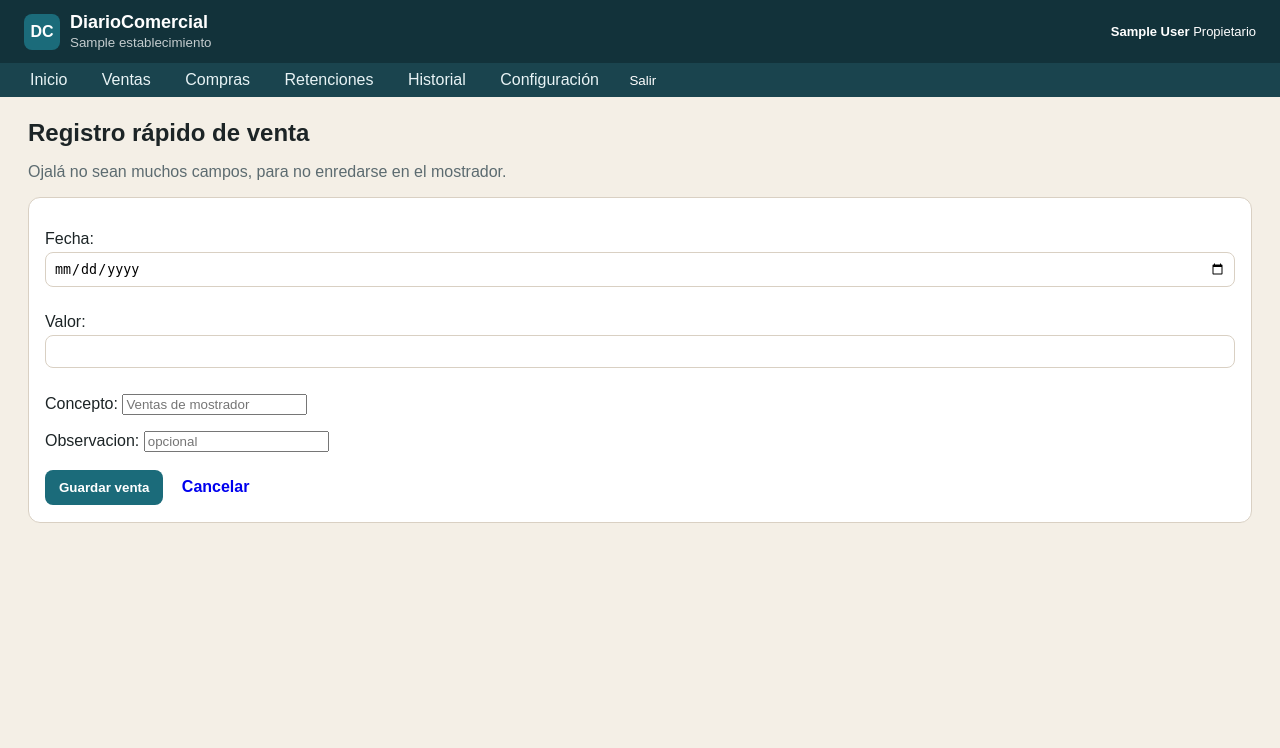
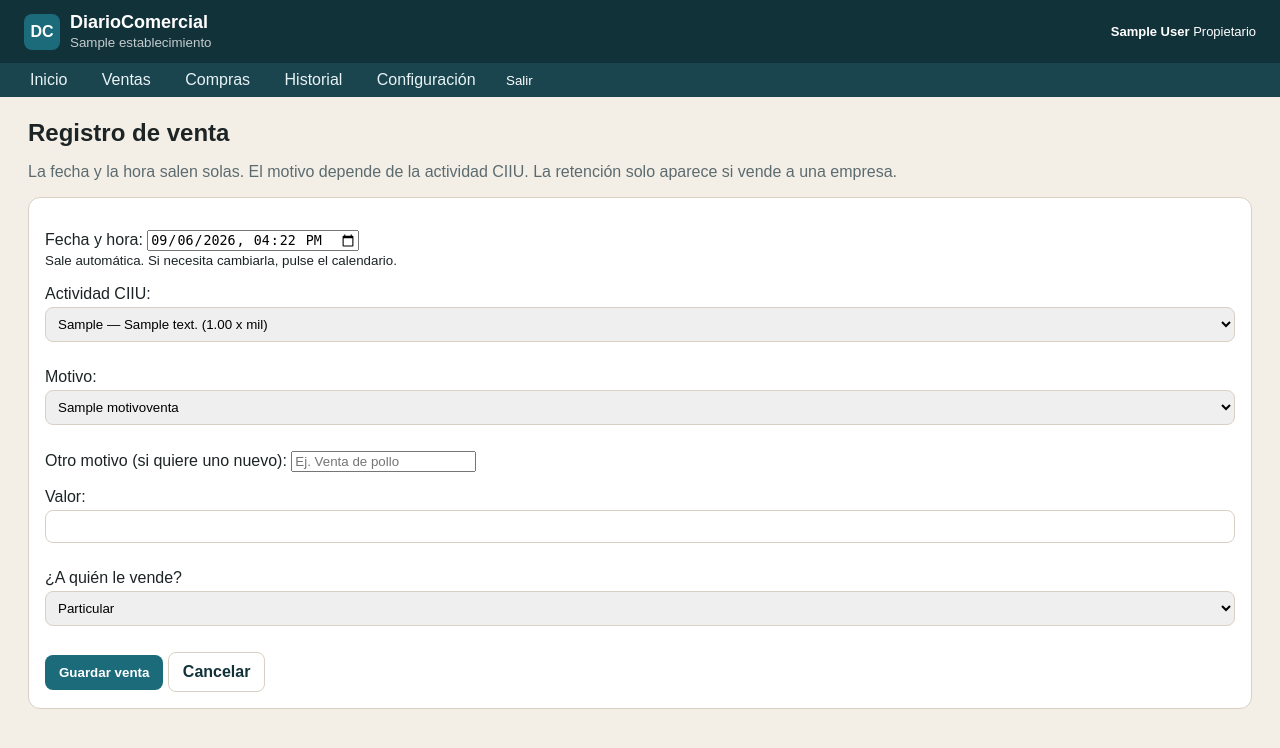
Before and after one commit to AlbertoMillanC/diariocomercial, a Django app: page /ventas/nueva/ in a window 1280 px wide. Shown: the top 748 px of the page. Run offline with Django 5.2, Linux system fonts and the light colour scheme; a user stored in the database is signed in; tables that the repository leaves empty hold one stand-in row (values such as "Sample post").

Commit message:
ventas por ciiu, ica x mil, fecha-hora automatica y retencion solo a empresas

```diff
--- a/registro/forms.py
+++ b/registro/forms.py
@@ -1,16 +1,74 @@
 from django import forms
-from .models import Compra, Retencion, Venta
+from django.utils import timezone
+
+from .models import ActividadCIIU, Compra, MotivoVenta, Retencion, Venta
 
 
 class VentaForm(forms.ModelForm):
+    nuevo_motivo = forms.CharField(
+        required=False,
+        label="Otro motivo (si quiere uno nuevo)",
+        widget=forms.TextInput(attrs={"placeholder": "Ej. Venta de pollo"}),
+    )
+    tercero = forms.CharField(
+        required=False,
+        label="Nombre de la empresa",
+        widget=forms.TextInput(attrs={"placeholder": "Solo si vende a empresa"}),
+    )
+    retencion_valor = forms.DecimalField(
+        required=False,
+        min_value=0,
+        label="Valor retenido",
+        help_text="Solo si la venta es a una empresa y le retuvieron.",
+    )
+    retencion_tipo = forms.ChoiceField(
+        required=False,
+        choices=Retencion.TIPOS,
+        label="Tipo de retención",
+    )
+
     class Meta:
         model = Venta
-        fields = ["fecha", "valor", "concepto", "observacion"]
+        fields = ["fecha_hora", "actividad", "motivo", "valor", "tipo_cliente"]
         widgets = {
-            "fecha": forms.DateInput(attrs={"type": "date"}),
-            "concepto": forms.TextInput(attrs={"placeholder": "Ventas de mostrador"}),
-            "observacion": forms.TextInput(attrs={"placeholder": "opcional"}),
+            "fecha_hora": forms.DateTimeInput(
+                attrs={"type": "datetime-local"},
+                format="%Y-%m-%dT%H:%M",
+            ),
+            "valor": forms.NumberInput(attrs={"min": "1", "step": "1"}),
         }
+
+    def __init__(self, *args, establecimiento=None, **kwargs):
+        super().__init__(*args, **kwargs)
+        self.establecimiento = establecimiento
+        self.fields["fecha_hora"].input_formats = ["%Y-%m-%dT%H:%M", "%Y-%m-%d %H:%M:%S"]
+        if not self.instance.pk:
+            self.initial.setdefault("fecha_hora", timezone.localtime().strftime("%Y-%m-%dT%H:%M"))
+        elif self.instance.fecha_hora:
+            self.initial["fecha_hora"] = timezone.localtime(self.instance.fecha_hora).strftime(
+                "%Y-%m-%dT%H:%M"
+            )
+        if establecimiento:
+            acts = ActividadCIIU.objects.filter(establecimiento=establecimiento)
+            self.fields["actividad"].queryset = acts
+            self.fields["motivo"].queryset = MotivoVenta.objects.filter(establecimiento=establecimiento)
+            if acts.count() == 1 and not self.initial.get("actividad"):
+                act = acts.first()
+                self.initial["actividad"] = act.pk
+                pred = MotivoVenta.objects.filter(actividad=act, es_predeterminado=True).first()
+                if pred:
+                    self.initial["motivo"] = pred.pk
+        self.fields["motivo"].required = False
+        self.fields["actividad"].label = "Actividad CIIU"
+        self.fields["tipo_cliente"].label = "¿A quién le vende?"
+        self.fields["fecha_hora"].label = "Fecha y hora"
+        self.fields["fecha_hora"].help_text = "Sale automática. Si necesita cambiarla, pulse el calendario."
+
+    def clean_fecha_hora(self):
+        dt = self.cleaned_data["fecha_hora"]
+        if timezone.is_naive(dt):
+            dt = timezone.make_aware(dt, timezone.get_current_timezone())
+        return dt
 
 
 class CompraForm(forms.ModelForm):
@@ -29,3 +87,30 @@ class RetencionForm(forms.ModelForm):
         widgets = {
             "fecha": forms.DateInput(attrs={"type": "date"}),
         }
+
+
+class ActividadCIIUForm(forms.ModelForm):
+    class Meta:
+        model = ActividadCIIU
+        fields = ["codigo", "descripcion", "tarifa_x_mil"]
+        widgets = {
+            "codigo": forms.TextInput(attrs={"placeholder": "4711"}),
+            "descripcion": forms.TextInput(attrs={"placeholder": "Comercio al por menor de alimentos"}),
+            "tarifa_x_mil": forms.NumberInput(attrs={"step": "0.01", "placeholder": "6"}),
+        }
+        labels = {
+            "codigo": "Código CIIU",
+            "descripcion": "Descripción",
+            "tarifa_x_mil": "Tarifa ICA (x mil)",
+        }
+
+
+class MotivoVentaForm(forms.ModelForm):
+    class Meta:
+        model = MotivoVenta
+        fields = ["actividad", "nombre", "es_predeterminado"]
+        labels = {
+            "actividad": "Actividad CIIU",
+            "nombre": "Motivo de venta",
+            "es_predeterminado": "Usar este motivo por defecto",
+        }
--- a/registro/views.py
+++ b/registro/views.py
@@ -8,8 +8,22 @@ from django.http import Http404
 from django.shortcuts import get_object_or_404, redirect, render
 from django.utils.dateparse import parse_date
 
-from .forms import CompraForm, RetencionForm, VentaForm
-from .models import Auditoria, Compra, EnvioReporte, Establecimiento, Retencion, Venta
+from .forms import (
+    ActividadCIIUForm,
+    CompraForm,
+    MotivoVentaForm,
+    RetencionForm,
+    VentaForm,
+)
+from .models import (
+    ActividadCIIU,
+    Auditoria,
+    Compra,
+    EnvioReporte,
+    MotivoVenta,
+    Retencion,
+    Venta,
+)
 
 
 def _perfil(user):
@@ -32,29 +46,53 @@ def _totales(establecimiento, desde, hasta):
         establecimiento=establecimiento, estado="vigente", fecha__range=(desde, hasta)
     )
     ingresos = sum((v.valor for v in ventas), Decimal("0"))
+    ica = sum((v.ica_estimado for v in ventas), Decimal("0"))
     egresos = sum((c.valor for c in compras), Decimal("0"))
     retenciones = sum((r.valor for r in rets), Decimal("0"))
-    return ingresos, egresos, retenciones, ingresos - egresos
+    return ingresos, egresos, retenciones, ica, ingresos - egresos
+
+
+def _ica_por_ciiu(establecimiento, desde, hasta):
+    filas = []
+    for act in ActividadCIIU.objects.filter(establecimiento=establecimiento):
+        ventas = Venta.objects.filter(
+            establecimiento=establecimiento,
+            actividad=act,
+            estado="vigente",
+            fecha__range=(desde, hasta),
+        )
+        bruto = sum((v.valor for v in ventas), Decimal("0"))
+        ica = sum((v.ica_estimado for v in ventas), Decimal("0"))
+        filas.append({"actividad": act, "bruto": bruto, "ica": ica})
+    return filas
 
 
 @login_required
 def inicio(request):
     perfil = _perfil(request.user)
     desde, hasta = _rango_mes()
-    ingresos = egresos = retenciones = neto = Decimal("0")
+    ingresos = egresos = retenciones = ica = neto = Decimal("0")
     movimientos = []
+    por_ciiu = []
     if perfil:
         est = perfil.establecimiento
-        ingresos, egresos, retenciones, neto = _totales(est, desde, hasta)
-        for v in Venta.objects.filter(establecimiento=est).order_by("-fecha", "-id")[:8]:
+        ingresos, egresos, retenciones, ica, neto = _totales(est, desde, hasta)
+        por_ciiu = _ica_por_ciiu(est, desde, hasta)
+        for v in Venta.objects.filter(establecimiento=est).order_by("-fecha_hora", "-id")[:8]:
             movimientos.append(
-                {"fecha": v.fecha, "tipo": "Venta", "clase": "", "detalle": v.concepto, "valor": v.valor}
+                {
+                    "fecha": v.fecha_hora,
+                    "tipo": "Venta",
+                    "clase": "",
+                    "detalle": v.concepto or (v.motivo.nombre if v.motivo else ""),
+                    "valor": v.valor,
+                }
             )
         for c in Compra.objects.filter(establecimiento=est).order_by("-fecha", "-id")[:4]:
             movimientos.append(
                 {"fecha": c.fecha, "tipo": "Compra", "clase": "compra", "detalle": c.proveedor, "valor": c.valor}
             )
-        movimientos.sort(key=lambda x: x["fecha"], reverse=True)
+        movimientos.sort(key=lambda x: str(x["fecha"]), reverse=True)
         movimientos = movimientos[:8]
     return render(
         request,
@@ -65,10 +103,26 @@ def inicio(request):
             "ingresos": ingresos,
             "egresos": egresos,
             "retenciones": retenciones,
+            "ica": ica,
             "neto": neto,
             "movimientos": movimientos,
+            "por_ciiu": por_ciiu,
         },
     )
+
+
+def _motivos_data(establecimiento):
+    data = []
+    for m in MotivoVenta.objects.filter(establecimiento=establecimiento):
+        data.append(
+            {
+                "id": m.id,
+                "nombre": m.nombre,
+                "actividad": m.actividad_id,
+                "predeterminado": m.es_predeterminado,
+            }
+        )
+    return data
 
 
 @login_required
@@ -77,19 +131,54 @@ def venta_nueva(request):
     if not perfil:
         messages.error(request, "El usuario no tiene establecimiento asignado.")
         return redirect("inicio")
-    form = VentaForm(request.POST or None, initial={"fecha": date.today()})
+    est = perfil.establecimiento
+    if not ActividadCIIU.objects.filter(establecimiento=est).exists():
+        messages.error(request, "Primero registre las actividades CIIU en Configuración.")
+        return redirect("configuracion")
+    form = VentaForm(request.POST or None, establecimiento=est)
     if request.method == "POST" and form.is_valid():
         venta = form.save(commit=False)
-        venta.establecimiento = perfil.establecimiento
+        venta.establecimiento = est
         venta.usuario = request.user
         venta.estado = "vigente"
+        nuevo = form.cleaned_data.get("nuevo_motivo", "").strip()
+        if nuevo:
+            motivo, _ = MotivoVenta.objects.get_or_create(
+                establecimiento=est,
+                actividad=venta.actividad,
+                nombre=nuevo,
+                defaults={"es_predeterminado": False},
+            )
+            venta.motivo = motivo
+        if not venta.motivo and venta.actividad:
+            pred = MotivoVenta.objects.filter(
+                actividad=venta.actividad, es_predeterminado=True
+            ).first()
+            venta.motivo = pred
         if venta.valor <= 0:
             messages.error(request, "El valor tiene que ser mayor a cero.")
         else:
             venta.save()
+            if venta.tipo_cliente == "empresa":
+                ret_val = form.cleaned_data.get("retencion_valor") or Decimal("0")
+                if ret_val > 0:
+                    Retencion.objects.create(
+                        establecimiento=est,
+                        usuario=request.user,
+                        venta=venta,
+                        fecha=venta.fecha,
+                        tipo=form.cleaned_data.get("retencion_tipo") or "ica",
+                        valor=ret_val,
+                        tercero=form.cleaned_data.get("tercero") or "",
+                        estado="vigente",
+                    )
             messages.success(request, "Venta guardada.")
             return redirect("inicio")
-    return render(request, "venta_form.html", {"form": form})
+    return render(
+        request,
+        "venta_form.html",
+        {"form": form, "motivos_data": _motivos_data(est)},
+    )
 
 
 def _guardar_movimiento(request, form_class, plantilla, mensaje):
@@ -119,7 +208,11 @@ def compra_nueva(request):
 
 @login_required
 def retencion_nueva(request):
-    return _guardar_movimiento(request, RetencionForm, "retencion_form.html", "Retención guardada.")
+    messages.info(
+        request,
+        "Las retenciones solo aplican cuando la venta es a una empresa. Regístrelas en la venta, eligiendo «Empresa».",
+    )
+    return redirect("venta_nueva")
 
 
 def _modelo(tipo):
@@ -143,16 +236,37 @@ def historial(request):
     tipo = request.GET.get("tipo") or "todos"
     filas = []
     if tipo in ("todos", "venta"):
-        for v in Venta.objects.filter(establecimiento=est, fecha__range=(desde, hasta)).order_by("-fecha"):
-            filas.append({"obj": v, "tipo": "Venta", "clase": "", "detalle": v.concepto, "key": "venta"})
+        for v in Venta.objects.filter(establecimiento=est, fecha__range=(desde, hasta)).order_by("-fecha_hora"):
+            ciiu = v.actividad.codigo if v.actividad else ""
+            filas.append(
+                {
+                    "obj": v,
+                    "tipo": "Venta",
+                    "clase": "",
+                    "detalle": f"{v.concepto} {ciiu} {v.get_tipo_cliente_display()}".strip(),
+                    "key": "venta",
+                    "cuando": v.fecha_hora,
+                }
+            )
     if tipo in ("todos", "compra"):
         for c in Compra.objects.filter(establecimiento=est, fecha__range=(desde, hasta)).order_by("-fecha"):
-            filas.append({"obj": c, "tipo": "Compra", "clase": "compra", "detalle": c.proveedor, "key": "compra"})
+            filas.append(
+                {"obj": c, "tipo": "Compra", "clase": "compra", "detalle": c.proveedor, "key": "compra", "cuando": c.fecha}
+            )
     if tipo in ("todos", "retencion"):
         for r in Retencion.objects.filter(establecimiento=est, fecha__range=(desde, hasta)).order_by("-fecha"):
-            filas.append({"obj": r, "tipo": "Retención", "clase": "ret", "detalle": r.tercero or r.get_tipo_display(), "key": "retencion"})
-    filas.sort(key=lambda x: x["obj"].fecha, reverse=True)
-    ingresos, egresos, retenciones, neto = _totales(est, desde, hasta)
+            filas.append(
+                {
+                    "obj": r,
+                    "tipo": "Retención (empresa)",
+                    "clase": "ret",
+                    "detalle": r.tercero or r.get_tipo_display(),
+                    "key": "retencion",
+                    "cuando": r.fecha,
+                }
+            )
+    filas.sort(key=lambda x: str(x["cuando"]), reverse=True)
+    ingresos, egresos, retenciones, ica, neto = _totales(est, desde, hasta)
     return render(
         request,
         "historial.html",
@@ -164,6 +278,7 @@ def historial(request):
             "ingresos": ingresos,
             "egresos": egresos,
             "retenciones": retenciones,
+            "ica": ica,
             "puede_editar": perfil.es_propietario(),
         },
     )
@@ -189,11 +304,15 @@ def editar_movimiento(request, tipo, pk):
         return redirect("historial")
     Modelo, Formulario = _modelo(tipo)
     obj = get_object_or_404(Modelo, pk=pk, establecimiento=perfil.establecimiento)
-    antes = f"{obj.fecha}|{obj.valor}"
-    form = Formulario(request.POST or None, instance=obj)
+    antes = f"{getattr(obj, 'fecha', '')}|{obj.valor}"
+    kwargs = {"instance": obj}
+    if tipo == "venta":
+        form = Formulario(request.POST or None, establecimiento=perfil.establecimiento, **kwargs)
+    else:
+        form = Formulario(request.POST or None, **kwargs)
     if request.method == "POST" and form.is_valid():
         guardado = form.save()
-        _audit(request.user, tipo, guardado, "editar", antes, f"{guardado.fecha}|{guardado.valor}")
+        _audit(request.user, tipo, guardado, "editar", antes, f"{getattr(guardado, 'fecha', '')}|{guardado.valor}")
         messages.success(request, "Registro actualizado.")
         return redirect("historial")
     return render(request, "editar_form.html", {"form": form, "tipo": tipo})
@@ -221,16 +340,53 @@ def anular_movimiento(request, tipo, pk):
 def configuracion(request):
     perfil = _perfil(request.user)
     if not perfil or not perfil.es_propietario():
-        messages.error(request, "Solo el propietario configura el correo.")
+        messages.error(request, "Solo el propietario configura el negocio.")
         return redirect("inicio")
     est = perfil.establecimiento
+    form_ciiu = ActividadCIIUForm(prefix="ciiu")
+    form_motivo = MotivoVentaForm(prefix="motivo")
+    form_motivo.fields["actividad"].queryset = ActividadCIIU.objects.filter(establecimiento=est)
+
     if request.method == "POST":
-        correo = request.POST.get("correo_reportes", "").strip()
-        est.correo_reportes = correo
-        est.save()
-        messages.success(request, "Correo del contador actualizado.")
+        accion = request.POST.get("accion")
+        if accion == "correo":
+            est.correo_reportes = request.POST.get("correo_reportes", "").strip()
+            est.save()
+            messages.success(request, "Correo del contador actualizado.")
+        elif accion == "ciiu":
+            form_ciiu = ActividadCIIUForm(request.POST, prefix="ciiu")
+            if form_ciiu.is_valid():
+                act = form_ciiu.save(commit=False)
+                act.establecimiento = est
+                act.save()
+                messages.success(request, f"Actividad CIIU {act.codigo} registrada.")
+                return redirect("configuracion")
+        elif accion == "motivo":
+            form_motivo = MotivoVentaForm(request.POST, prefix="motivo")
+            form_motivo.fields["actividad"].queryset = ActividadCIIU.objects.filter(establecimiento=est)
+            if form_motivo.is_valid():
+                mot = form_motivo.save(commit=False)
+                mot.establecimiento = est
+                mot.save()
+                if mot.es_predeterminado:
+                    MotivoVenta.objects.filter(actividad=mot.actividad).exclude(pk=mot.pk).update(
+                        es_predeterminado=False
+                    )
+                messages.success(request, "Motivo de venta guardado.")
+                return redirect("configuracion")
         return redirect("configuracion")
-    return render(request, "configuracion.html", {"establecimiento": est})
+
+    return render(
+        request,
+        "configuracion.html",
+        {
+            "establecimiento": est,
+            "actividades": ActividadCIIU.objects.filter(establecimiento=est),
+            "motivos": MotivoVenta.objects.filter(establecimiento=est),
+            "form_ciiu": form_ciiu,
+            "form_motivo": form_motivo,
+        },
+    )
 
 
 @login_required
@@ -241,24 +397,31 @@ def enviar_reporte(request):
         return redirect("inicio")
     est = perfil.establecimiento
     desde, hasta = _rango_mes()
-    ingresos, egresos, retenciones, neto = _totales(est, desde, hasta)
+    ingresos, egresos, retenciones, ica, neto = _totales(est, desde, hasta)
+    por_ciiu = _ica_por_ciiu(est, desde, hasta)
     if request.method == "POST":
         destino = est.correo_reportes
         if not destino:
             messages.error(request, "Primero configure el correo en Configuración.")
             return redirect("configuracion")
-        cuerpo = (
-            f"Consolidado {est.nombre}\n"
-            f"Periodo: {desde} a {hasta}\n"
-            f"Ingresos: {ingresos}\n"
-            f"Compras: {egresos}\n"
-            f"Retenciones: {retenciones}\n"
-            f"Base neta estimada: {neto}\n"
-        )
+        lineas = [
+            f"Consolidado {est.nombre}",
+            f"Periodo: {desde} a {hasta}",
+            f"Ingresos: {ingresos}",
+            f"ICA estimado: {ica}",
+            f"Compras: {egresos}",
+            f"Retenciones (solo ventas a empresa): {retenciones}",
+            "",
+            "Por actividad CIIU:",
+        ]
+        for f in por_ciiu:
+            lineas.append(
+                f"- {f['actividad'].codigo} {f['actividad'].tarifa_x_mil} x mil | ventas {f['bruto']} | ICA {f['ica']}"
+            )
         try:
             send_mail(
                 f"Consolidado {est.nombre} {desde} - {hasta}",
-                cuerpo,
+                "\n".join(lineas),
                 None,
                 [destino],
             )
@@ -288,6 +451,8 @@ def enviar_reporte(request):
             "ingresos": ingresos,
             "egresos": egresos,
             "retenciones": retenciones,
+            "ica": ica,
             "neto": neto,
+            "por_ciiu": por_ciiu,
         },
     )
--- a/templates/base.html
+++ b/templates/base.html
@@ -26,7 +26,6 @@
     <a href="{% url 'inicio' %}">Inicio</a>
     <a href="{% url 'venta_nueva' %}">Ventas</a>
     <a href="{% url 'compra_nueva' %}">Compras</a>
-    <a href="{% url 'retencion_nueva' %}">Retenciones</a>
     <a href="{% url 'historial' %}">Historial</a>
     {% if user.perfil.es_propietario %}
     <a href="{% url 'configuracion' %}">Configuración</a>
--- a/templates/historial.html
+++ b/templates/historial.html
@@ -18,8 +18,9 @@
 </form>
 <div class="cards">
   <div class="card"><span>Ventas</span><strong>$ {{ ingresos|floatformat:0 }}</strong></div>
+  <div class="card"><span>ICA estimado</span><strong>$ {{ ica|floatformat:0 }}</strong></div>
   <div class="card"><span>Compras</span><strong>$ {{ egresos|floatformat:0 }}</strong></div>
-  <div class="card"><span>Retenciones</span><strong>$ {{ retenciones|floatformat:0 }}</strong></div>
+  <div class="card"><span>Retenciones (empresas)</span><strong>$ {{ retenciones|floatformat:0 }}</strong></div>
 </div>
 <div class="panel">
   <table>
--- a/templates/venta_form.html
+++ b/templates/venta_form.html
@@ -1,14 +1,60 @@
 {% extends "base.html" %}
 {% block title %}Nueva venta{% endblock %}
 {% block content %}
-<h2>Registro rápido de venta</h2>
-<p class="lead">Ojalá no sean muchos campos, para no enredarse en el mostrador.</p>
+<h2>Registro de venta</h2>
+<p class="lead">La fecha y la hora salen solas. El motivo depende de la actividad CIIU. La retención solo aparece si vende a una empresa.</p>
 <div class="panel">
-  <form method="post">
+  <form method="post" id="form-venta">
     {% csrf_token %}
-    {{ form.as_p }}
+    {{ form.non_field_errors }}
+    <p>{{ form.fecha_hora.label_tag }} {{ form.fecha_hora }}<br><small>{{ form.fecha_hora.help_text }}</small></p>
+    <p>{{ form.actividad.label_tag }} {{ form.actividad }}</p>
+    <p>{{ form.motivo.label_tag }} {{ form.motivo }}</p>
+    <p>{{ form.nuevo_motivo.label_tag }} {{ form.nuevo_motivo }}</p>
+    <p>{{ form.valor.label_tag }} {{ form.valor }}</p>
+    <p>{{ form.tipo_cliente.label_tag }} {{ form.tipo_cliente }}</p>
+    <div id="bloque-empresa" style="display:none; background:#f8eadc; padding:12px; border-radius:8px;">
+      <p><b>Venta a empresa</b> — aquí sí puede registrar retención.</p>
+      <p>{{ form.tercero.label_tag }} {{ form.tercero }}</p>
+      <p>{{ form.retencion_tipo.label_tag }} {{ form.retencion_tipo }}</p>
+      <p>{{ form.retencion_valor.label_tag }} {{ form.retencion_valor }}</p>
+    </div>
+    <p></p>
     <button class="btn btn-primary" type="submit">Guardar venta</button>
-    <a class="btn" href="{% url 'inicio' %}">Cancelar</a>
+    <a class="btn btn-ghost" href="{% url 'inicio' %}">Cancelar</a>
   </form>
 </div>
+{{ motivos_data|json_script:"motivos-data" }}
+<script>
+const motivos = JSON.parse(document.getElementById("motivos-data").textContent);
+const selAct = document.getElementById("id_actividad");
+const selMot = document.getElementById("id_motivo");
+const selCli = document.getElementById("id_tipo_cliente");
+const bloque = document.getElementById("bloque-empresa");
+
+function filtrarMotivos() {
+  const act = selAct.value;
+  const actual = selMot.value;
+  selMot.innerHTML = '<option value="">---------</option>';
+  let pred = "";
+  motivos.forEach(function (m) {
+    if (String(m.actividad) === String(act)) {
+      const op = document.createElement("option");
+      op.value = m.id;
+      op.textContent = m.nombre;
+      if (m.predeterminado) pred = String(m.id);
+      selMot.appendChild(op);
+    }
+  });
+  if (actual && [...selMot.options].some(o => o.value === actual)) selMot.value = actual;
+  else if (pred) selMot.value = pred;
+}
+function toggleEmpresa() {
+  bloque.style.display = selCli.value === "empresa" ? "block" : "none";
+}
+selAct.addEventListener("change", filtrarMotivos);
+selCli.addEventListener("change", toggleEmpresa);
+filtrarMotivos();
+toggleEmpresa();
+</script>
 {% endblock %}
```
Also changed, not shown: registro/admin.py (+8 -5 lines), registro/management/commands/cargar_demo.py (+103 -22 lines), registro/models.py (+75 -3 lines), templates/configuracion.html (+56 -4 lines), templates/enviar.html (+10 -2 lines), templates/inicio.html (+22 -5 lines), registro/migrations/0002_retencion_venta_venta_fecha_hora_venta_ica_estimado_and_more.py (added).
